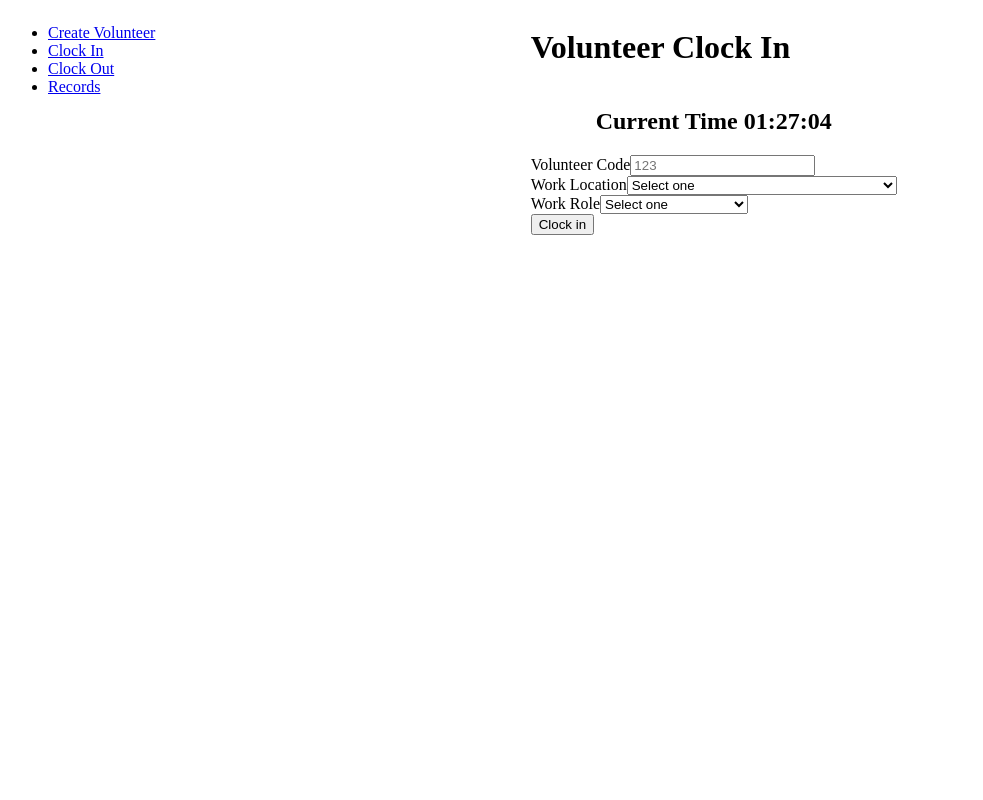
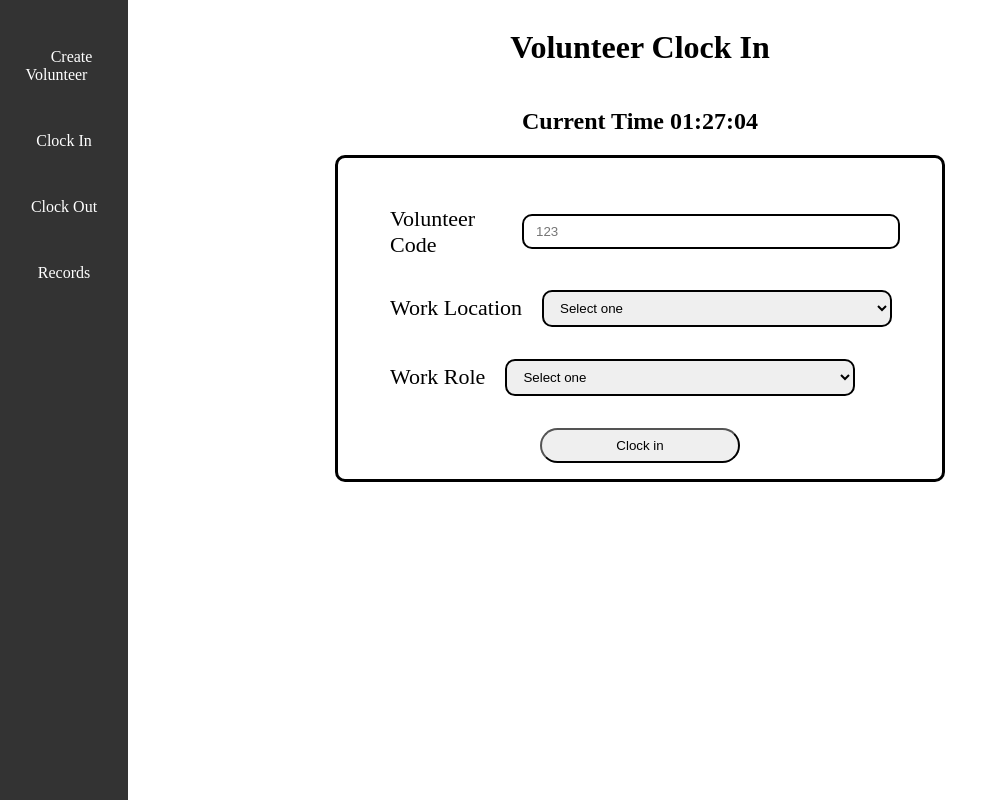
Before and after one commit to Jackson-Gilstrap/volunteer-dashboard-deployment, a React (Vite) app in the folder client/: page /clockIn in a window 1280 px wide. Shown: the whole page, without its empty margins (0-983 px from the left). Built offline with nearby package versions, Linux system fonts and the light colour scheme.

Commit message:
added css files to all files and removed useeffect from create volunteer form

```diff
--- a/client/src/components/CreateVolunteerForm.jsx
+++ b/client/src/components/CreateVolunteerForm.jsx
@@ -1,6 +1,7 @@
 import axios from "axios";
 import { useFormik } from "formik";
-import { useState, useEffect } from "react";
+import { useState } from "react";
+import "../styles/main.css";
 
 //form validation
 const validate = (values) => {
--- a/client/src/components/Navbar.jsx
+++ b/client/src/components/Navbar.jsx
@@ -1,5 +1,6 @@
 import { Link } from "react-router-dom";
 import { NavbarData } from "./SidebarData";
+import "../styles/main.css";
 const Navbar = () => {
   return (
     <>
--- a/client/src/components/ShowVolunteerWorkSession.jsx
+++ b/client/src/components/ShowVolunteerWorkSession.jsx
@@ -1,5 +1,6 @@
 import axios from "axios";
 import { useState, useEffect } from "react";
+import "../styles/main.css";
 
 const ShowVolunteerWorkSession = () => {
   const [workSessionList, setWorkSessionList] = useState([]);
--- a/client/src/components/ShowVolunteers.jsx
+++ b/client/src/components/ShowVolunteers.jsx
@@ -1,6 +1,7 @@
 import axios from "axios";
 import { useState } from "react";
 import UpdateVolunteerModal from "./UpdateVolunteerModal";
+import "../styles/main.css";
 
 const ShowVolunteers = () => {
   const [volunteerList, setVolunteerList] = useState([]);
--- a/client/src/components/UpdateVolunteerModal.jsx
+++ b/client/src/components/UpdateVolunteerModal.jsx
@@ -1,6 +1,7 @@
 import { useState } from "react";
 import { useFormik } from "formik";
 import axios from "axios";
+import "../styles/main.css";
 
 const UpdateVolunteerModal = ({
   type,
--- a/client/src/components/VolunteerTimeInForm.jsx
+++ b/client/src/components/VolunteerTimeInForm.jsx
@@ -1,6 +1,7 @@
 import { useFormik } from "formik";
 import axios from "axios";
 import { useState, useEffect } from "react";
+import "../styles/main.css";
 
 const validate = (values) => {
   const errors = {};
--- a/client/src/components/VolunteerTimeOutForm.jsx
+++ b/client/src/components/VolunteerTimeOutForm.jsx
@@ -1,5 +1,6 @@
 import { useFormik } from "formik";
 import axios from "axios";
+import "../styles/main.css";
 
 const validate = (values) => {
   const errors = {};
--- a/client/src/pages/CreateVolunteer.jsx
+++ b/client/src/pages/CreateVolunteer.jsx
@@ -1,4 +1,5 @@
 import CreateVolunteerForm from "../components/CreateVolunteerForm";
+import "../styles/main.css";
 const CreateVolunteer = () => {
   return (
     <>
--- a/client/src/pages/Records.jsx
+++ b/client/src/pages/Records.jsx
@@ -1,5 +1,6 @@
 import ShowVolunteers from "../components/ShowVolunteers";
 import ShowVolunteerWorkSession from "../components/ShowVolunteerWorkSession";
+import "../styles/main.css";
 const Records = () => {
   return (
     <>
--- a/client/src/pages/VolunteerClockIn.jsx
+++ b/client/src/pages/VolunteerClockIn.jsx
@@ -1,5 +1,6 @@
 import VolunteerTimeInForm from "../components/VolunteerTimeInForm";
 import { useState, useEffect } from "react";
+import "../styles/main.css";
 const VolunteerClockIn = () => {
   const [currentTime, setCurrentTime] = useState("");
 
--- a/client/src/pages/VolunteerClockOut.jsx
+++ b/client/src/pages/VolunteerClockOut.jsx
@@ -1,5 +1,5 @@
 import VolunteerTimeOutForm from "../components/VolunteerTimeOutForm";
-
+import "../styles/main.css";
 import { useState, useEffect } from "react";
 const VolunteerClockOut = () => {
   const [currentTime, setCurrentTime] = useState("");
--- /dev/null
+++ b/client/src/styles/main.css
@@ -0,0 +1,154 @@
+header {
+  text-align: center;
+}
+
+table,
+th,
+td {
+  border: 2px solid black;
+  padding: 0.4rem;
+}
+table {
+  width: 90%;
+  margin: 1rem auto 0;
+}
+
+form {
+  display: flex;
+  flex-direction: column;
+  max-width: 600px;
+  border: 3px solid black;
+  border-radius: 10px;
+  padding: 1rem 2rem;
+  margin: auto;
+}
+
+nav {
+  width: 10%;
+  height: 100%;
+  background-color: #333;
+  position: fixed;
+  left: 0;
+  top: 0;
+  display: flex;
+  flex-direction: row;
+  justify-content: space-around;
+}
+
+ul {
+  list-style: none;
+  padding: 1em 0;
+  margin: 2em auto;
+  display: flex;
+  flex-direction: column;
+}
+
+ul li {
+  text-align: center;
+  margin-bottom: 3em;
+}
+
+ul li a {
+  text-decoration: none;
+  color: white;
+  padding: 15px;
+  text-align: center;
+  width: 100%;
+  box-sizing: border-box;
+  transition: background-color 0.3s;
+}
+
+ul li a:hover {
+  background-color: #555;
+}
+
+button {
+  margin-top: 2rem;
+  border-radius: 30px;
+  padding: 0.5rem;
+  min-width: 200px;
+  max-width: 300px;
+  text-align: center;
+  margin: 2rem auto 0;
+  transition: all 0.3s ease-in-out;
+}
+
+button:hover {
+  background-color: black;
+  color: white;
+  transform: scale(1.1);
+  cursor: pointer;
+}
+
+.table-load {
+  background-color: blue;
+  color: white;
+  border: 2.5px solid black;
+  margin-right: 2rem;
+}
+
+.search {
+  padding: 0.5rem 0.75rem;
+  border: 2px solid black;
+  border-radius: 15px;
+  font-weight: bold;
+}
+
+.input-container {
+  margin-top: 2em;
+  max-width: 540px;
+  display: flex;
+  justify-content: flex-start;
+  flex-direction: row;
+  align-items: center;
+}
+
+.input-container label {
+  font-size: 22px;
+  margin: 0 20px;
+}
+
+.input-container input,
+select {
+  border: 2px solid black;
+  border-radius: 10px;
+  padding: 0.5rem 0.75rem;
+  margin-right: 10px;
+  min-width: 350px;
+}
+
+.modal-overlay {
+  position: fixed;
+  top: 0;
+  left: 0;
+  width: 100%;
+  height: 100%;
+  background-color: rgba(0, 0, 0, 0.5);
+  display: flex;
+  justify-content: center;
+  align-items: center;
+}
+
+.modal {
+  background-color: white;
+  padding: 20px;
+  border-radius: 5px;
+}
+
+.modal-header {
+  display: flex;
+  justify-content: space-between;
+  align-items: center;
+  margin-bottom: 10px;
+  text-align: center;
+}
+
+.close-button {
+  background: none;
+  border: none;
+  cursor: pointer;
+}
+.modal-body {
+  display: flex;
+  flex-direction: column;
+}
```
